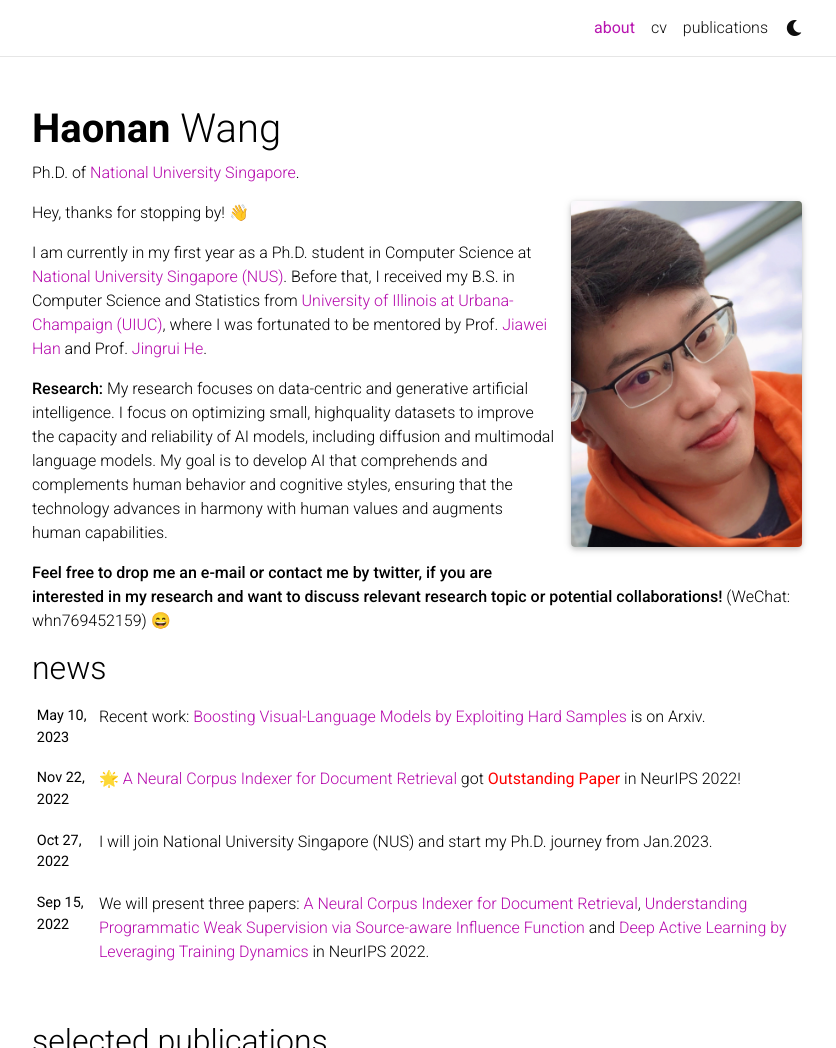
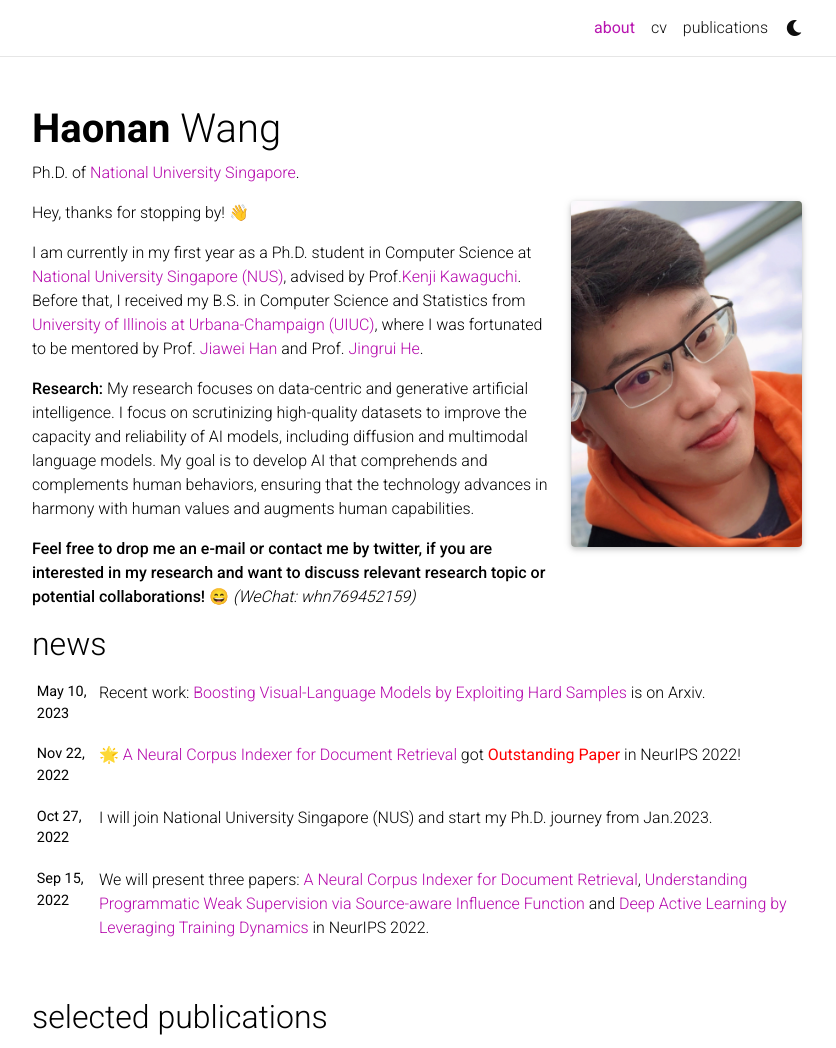
Before and after one commit to UnivTraveller/univtraveller.github.io, a Jekyll site: the page built from _pages/about.md, in a window 1280 px wide and 1361 px high, cut to the strip 0-1048 px from the top of the window. Shown: the whole strip, without its empty margins (223-1059 px from the left). Built offline with Jekyll 4.4.1, drawn with Linux system fonts in a browser that asks for light colours; full-size pictures stand in for the smaller copies a plugin makes; emoji names are drawn with the system emoji font; comment, search, counter and statistics services are not loaded; a style sheet for code colours, icons or effects is not loaded.

Commit message:
update cv

```diff
--- a/_pages/about.md
+++ b/_pages/about.md
@@ -23,12 +23,13 @@
 ---
 Hey, thanks for stopping by! :wave:
 
-I am currently in my first year as a Ph.D. student in Computer Science at [National University Singapore (NUS)](https://www.comp.nus.edu.sg/cs/). Before that, I received my B.S. in Computer Science and Statistics from [University of Illinois at Urbana-Champaign (UIUC)](https://illinois.edu/),
-where I was fortunated to be mentored by Prof. [Jiawei Han](http://hanj.cs.illinois.edu/) and Prof. [Jingrui He](https://www.hejingrui.org/).
+I am currently in my first year as a Ph.D. student in Computer Science at [National University Singapore (NUS)](https://www.comp.nus.edu.sg/cs/), advised by Prof.[Kenji Kawaguchi](https://ml.comp.nus.edu.sg/kawaguchi). Before that, I received my B.S. in Computer Science and Statistics from [University of Illinois at Urbana-Champaign (UIUC)](https://illinois.edu/), where I was fortunated to be mentored by Prof. [Jiawei Han](http://hanj.cs.illinois.edu/) and Prof. [Jingrui He](https://www.hejingrui.org/).
 
-<strong>Research:</strong> My research focuses on data-centric and generative artificial intelligence. I focus on optimizing small, highquality datasets to improve the capacity and reliability of AI models, including diffusion and multimodal language models. My goal is to develop AI that comprehends and complements human behavior and cognitive styles, ensuring that the technology advances in harmony with human values and augments human capabilities.
+<strong>Research:</strong> My research focuses on data-centric and generative artificial intelligence. I focus on scrutinizing high-quality datasets to improve the capacity and reliability of AI models, including diffusion and multimodal language models. My goal is to develop AI that comprehends and complements human behaviors, ensuring that the technology advances in harmony with human values and augments human capabilities.
 
-**Feel free to drop me an e-mail or contact me by twitter, if you are interested in my research and want to discuss relevant research topic or potential collaborations!** (WeChat: whn769452159) :smile:
+**Feel free to drop me an e-mail or contact me by twitter, if you are interested in my research and want to discuss relevant research topic or potential collaborations!** :smile: *(WeChat: whn769452159)*
+
+
 
 [//]: # (This is some random text -- this should change frontend2.)
 
```
Also changed, not shown: _data/cv.yml (+10 -1 lines), _pages/publications.md (+2 -2 lines).
